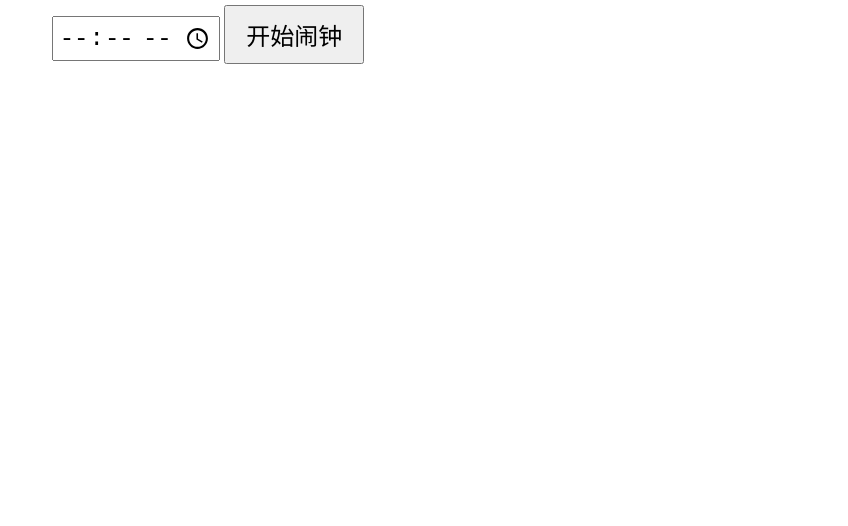
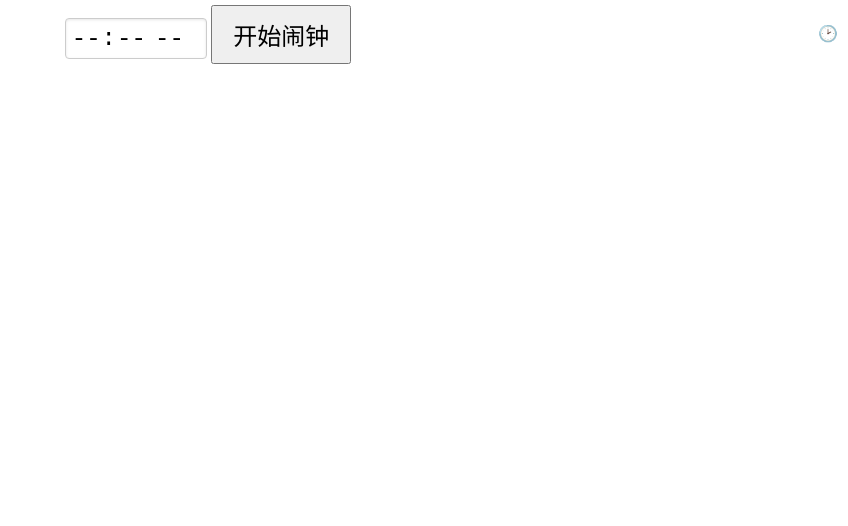
Before and after one commit to XikuoWu/demos, a plain HTML site: page clock.html in a window 1280 px wide. Shown: the part 274-800 px from the top of the page, without its empty margins (432-1280 px from the left). Drawn offline with Linux system fonts and the light colour scheme.

Commit message:
Add files via upload

```diff
--- a/clock.html
+++ b/clock.html
@@ -89,6 +89,47 @@
 
         h1 div a:hover {
             text-decoration: underline;
+        }
+
+        /* input */
+        /* Hide the native time input appearance */
+        input[type="time"] {
+            -webkit-appearance: none;
+            -moz-appearance: none;
+            appearance: none;
+            border: 1px solid #ccc;
+            border-radius: 4px;
+            font-size: 16px;
+            padding: 5px;
+            box-shadow: inset 0 1px 3px rgba(0, 0, 0, 0.1);
+            width: 130px;
+        }
+
+        /* Custom styling for Chrome-like appearance */
+        input[type="time"]::-webkit-inner-spin-button,
+        input[type="time"]::-webkit-calendar-picker-indicator {
+            display: none;
+        }
+
+        /* Add a custom clock icon */
+        input[type="time"]::before {
+            content: "\1F551"; /* Unicode for clock icon */
+            position: absolute;
+            right: 10px;
+            pointer-events: none;
+            color: #666;
+            font-size: 16px;
+        }
+
+        /* Style hover and focus states for consistency */
+        input[type="time"]:hover {
+            border-color: #aaa;
+        }
+
+        input[type="time"]:focus {
+            border-color: #007bff;
+            outline: none;
+            box-shadow: 0 0 5px rgba(0, 123, 255, 0.5);
         }
     </style>
 </head>
```
